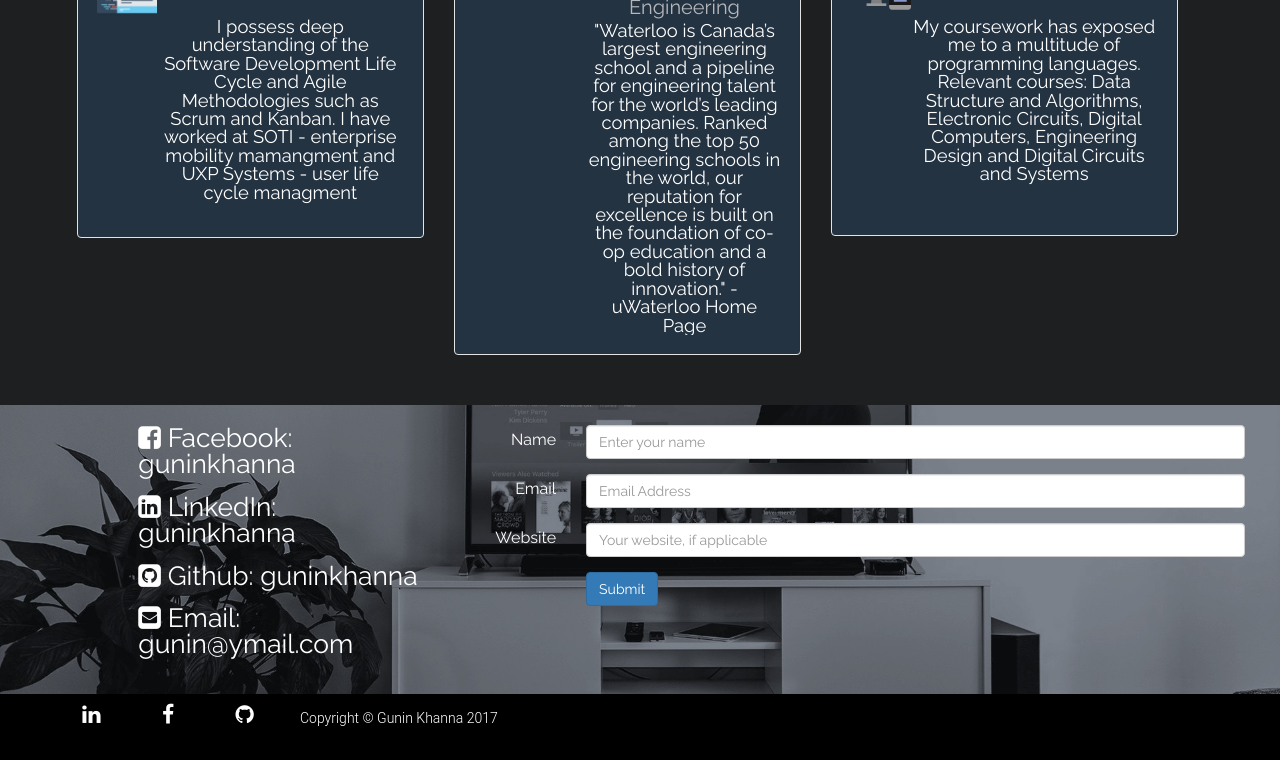
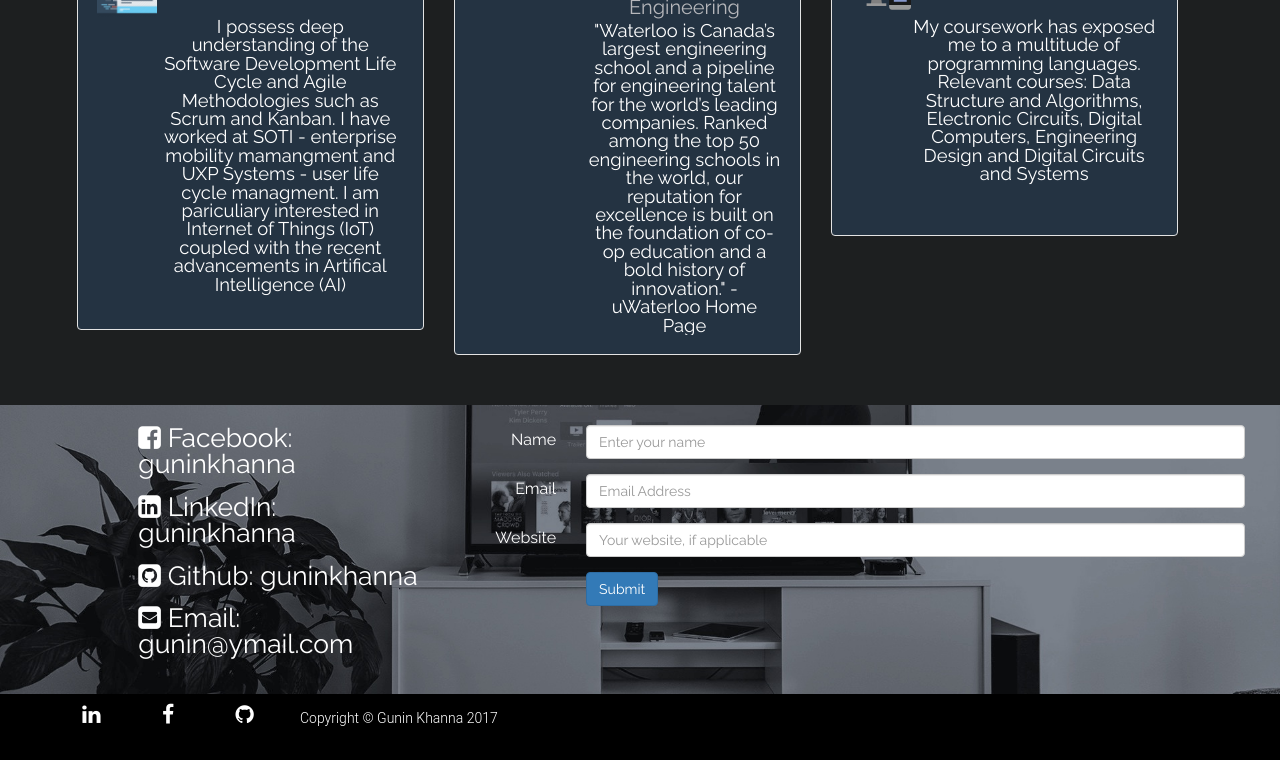
Before and after one commit to guninkhanna/OldWebsite, a plain HTML site: page index.html in a window 1280 px wide. Shown: the part 953-1713 px from the top of the page. Drawn offline with nearby package versions, Linux system fonts and the light colour scheme; files whose address does not match are found by name.

Commit message:
Update index.html

```diff
--- a/index.html
+++ b/index.html
@@ -178,7 +178,7 @@
         <h4 class="media-heading">Programming Experience and Interests</h4>
         <br>
 
-        <p style="font-size:2.3vmin">I possess deep understanding of the Software Development Life Cycle and Agile Methodologies such as Scrum and Kanban. I have worked at SOTI - enterprise mobility mamangment and UXP Systems - user life cycle managment </p>
+        <p style="font-size:2.3vmin">I possess deep understanding of the Software Development Life Cycle and Agile Methodologies such as Scrum and Kanban. I have worked at SOTI - enterprise mobility mamangment and UXP Systems - user life cycle managment. I am pariculiary interested in Internet of Things (IoT) coupled with the recent advancements in Artifical Intelligence (AI)</p>
         <br>
               </div>
             </div>
```
